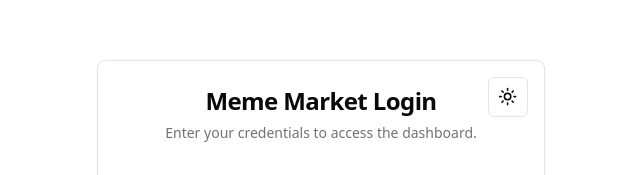
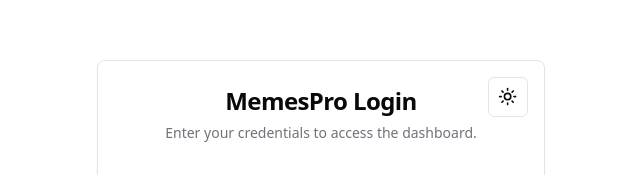
Before and after one commit to quackextractor/MemeMarket, a React (Vite) app: page /login in a window 1280 px wide. Shown: the part 170-345 px from the top of the page, without its empty margins (319-959 px from the left). Built offline with nearby package versions, Linux system fonts and the light colour scheme.

Commit message:
slight content adjustments

```diff
--- a/src/pages/LoginPage.tsx
+++ b/src/pages/LoginPage.tsx
@@ -57,7 +57,7 @@
           <ModeToggle />
         </div>
         <CardHeader>
-          <CardTitle className="text-center text-2xl font-bold">Meme Market Login</CardTitle>
+          <CardTitle className="text-center text-2xl font-bold">MemesPro Login</CardTitle>
           <CardDescription className="text-center">
             Enter your credentials to access the dashboard.
           </CardDescription>
--- a/src/pages/MemesPage.tsx
+++ b/src/pages/MemesPage.tsx
@@ -112,7 +112,7 @@
         <div className="container mx-auto px-4 py-8">
             <div className="flex flex-col md:flex-row justify-between items-center mb-8 gap-4">
                 <h1 className="text-3xl font-bold text-center md:text-left">
-                    Meme Gallery
+                    Memes
                 </h1>
                 <div className="flex gap-2">
                     <Button onClick={() => navigate('/cart')} variant="outline">
```
